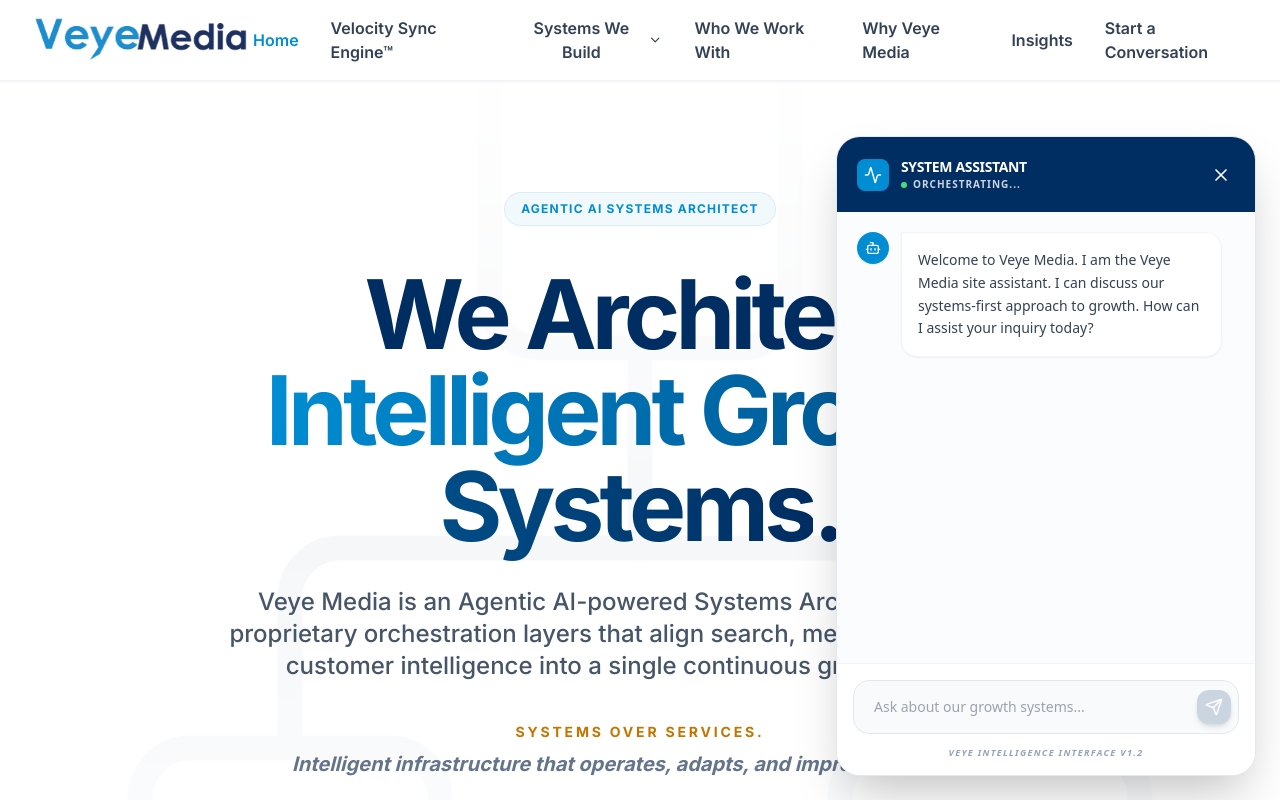
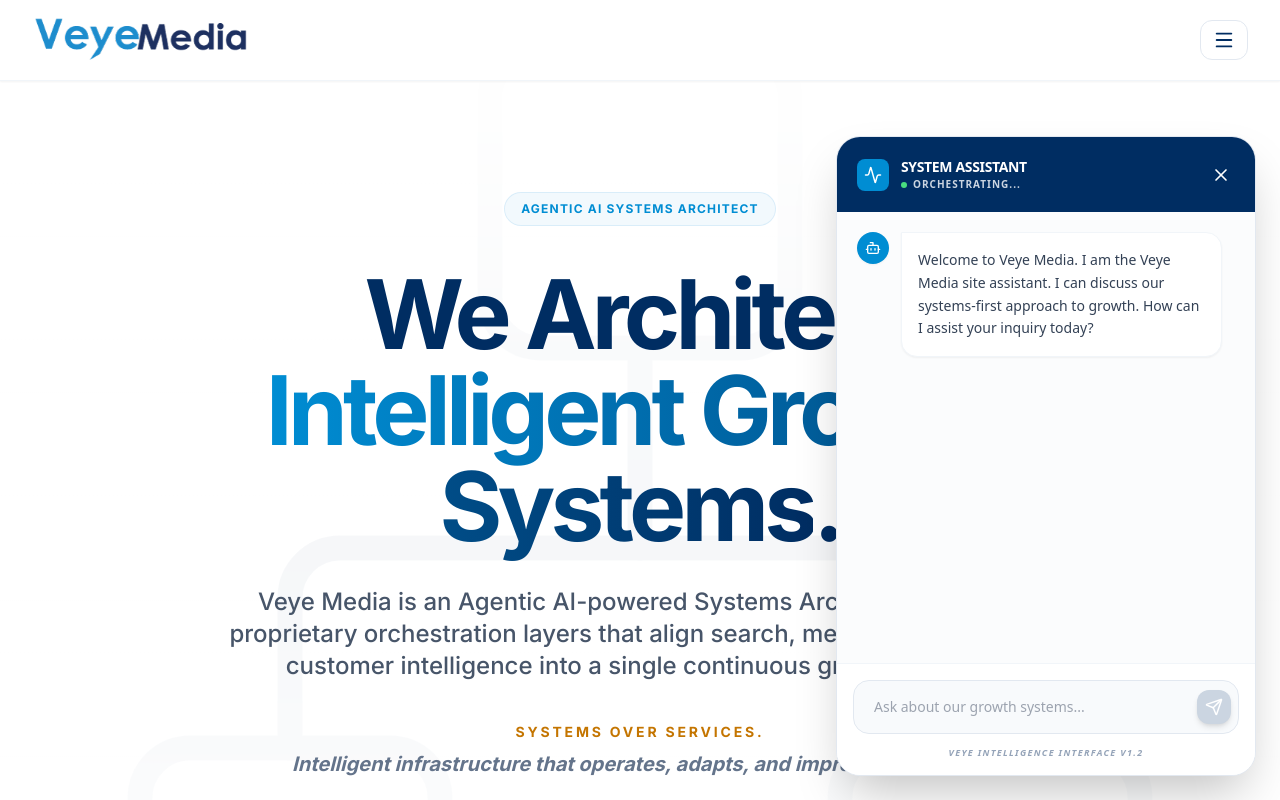
Before and after one commit to veyemarketing-cyber/veye-media, a React (Vite) app: page / in a window 1280 px wide. Shown: the top 800 px of the page. Built offline with nearby package versions, Linux system fonts and the light colour scheme.

Commit message:
Fix navigation layout on medium screens

```diff
--- a/components/Layout.tsx
+++ b/components/Layout.tsx
@@ -42,8 +42,8 @@
               </Link>
             </div>
 
-            {/* Desktop nav */}
-            <div className="hidden xl:flex items-center gap-8">
+            {/* Desktop nav (ONLY on 2xl and above to prevent wrap on 12" laptops) */}
+            <div className="hidden 2xl:flex items-center gap-8">
               {NAVIGATION.map((item) => (
                 <div key={item.path} className="relative" ref={item.children ? dropdownRef : null}>
                   {item.children ? (
@@ -90,8 +90,8 @@
               ))}
             </div>
 
-            {/* Mobile menu button */}
-            <div className="xl:hidden flex items-center">
+            {/* Mobile menu button (used for <2xl to avoid desktop wrap) */}
+            <div className="2xl:hidden flex items-center">
               <button
                 type="button"
                 onClick={() => setIsOpen(!isOpen)}
@@ -104,9 +104,9 @@
           </div>
         </div>
 
-        {/* Mobile menu panel */}
+        {/* Mobile menu panel (used for <2xl) */}
         {isOpen && (
-          <div className="xl:hidden bg-white border-t border-slate-100 max-h-[calc(100vh-64px)] overflow-y-auto">
+          <div className="2xl:hidden bg-white border-t border-slate-100 max-h-[calc(100vh-64px)] overflow-y-auto">
             <div className="max-w-7xl mx-auto px-4 sm:px-6 py-5">
               <div className="space-y-4">
                 {NAVIGATION.map((item) => (
```
